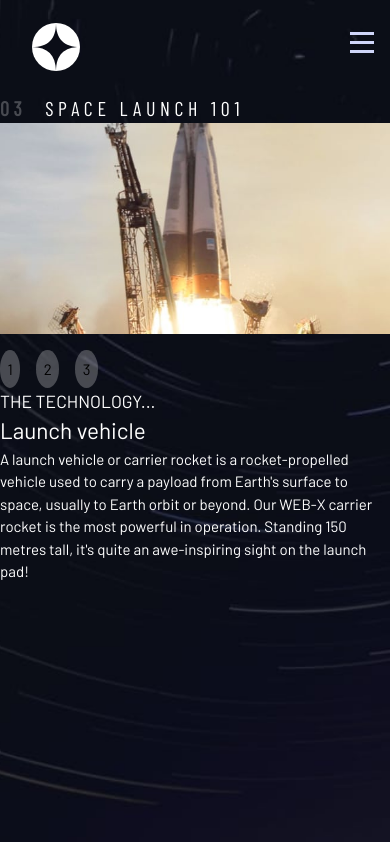
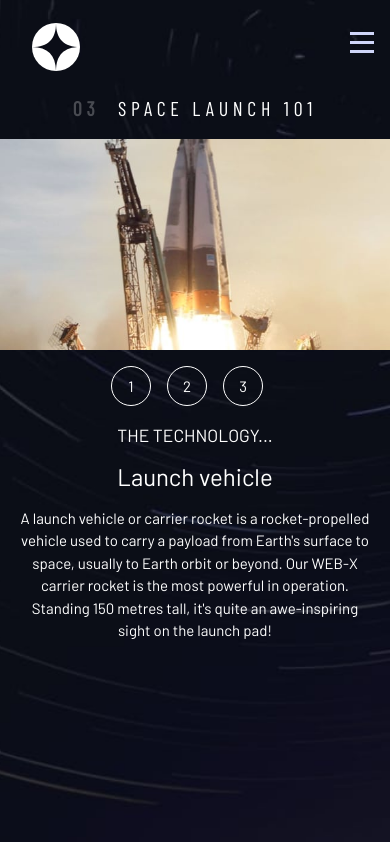
Before and after one commit to DavidofOrange/space-tourism-website, a React (Create React App) app: page /technology in a window 390 px wide. Built offline with nearby package versions, Linux system fonts and the light colour scheme; a web font is replaced by a local one.

Commit message:
Completed mobile and tablet technology page

```diff
--- a/src/components/Crew.jsx
+++ b/src/components/Crew.jsx
@@ -20,7 +20,7 @@ export default function Crew() {
 
             <div className="crew-image flow" data={index}></div>
 
-            <div className="dot-indicators flex flow">
+            <div className="dot-indicators flex">
               {crew.map((person, index) => (
                 <button className=""
                   key={index} onClick={() =>
--- a/src/components/Technology.jsx
+++ b/src/components/Technology.jsx
@@ -12,21 +12,23 @@ export default function Technology() {
             <Nav />
             <main className="grid-container--tech">
               <h1 className="numbered-title"><span>03</span> SPACE LAUNCH 101</h1>
-              <div className="tech-image" data={index}></div>
-              <div className="dot-indicators flex flow">
+              <div className="tech-image flow" data={index}></div>
+              <div className="flow">
                 {technology.map((person, index) => (
-                  <button
+                  <button className="tech-btns"
                     key={index} onClick={() =>
                       setIndex(index)}>{index+1}
                   </button>
                 ))}
               </div>
+              <div className="tech-info flow">
+                <h3>THE TECHNOLOGY...</h3>
+                <h2 className="fs-700 flow">{name}</h2>
+                <p className="flow">{description}</p>
+              </div>
+            </main>
 
-              <h3>THE TECHNOLOGY...</h3>
-              <h2>{name}</h2>
-              <p>{description}</p>
 
-            </main>
           </section>
         </>
     )
--- a/src/index.css
+++ b/src/index.css
@@ -474,7 +474,52 @@ select {
     grid-area: content;
 }
 
+/* technology */
 
+.grid-container--tech {
+    text-align: center;
+    display: grid;
+    place-items: center;
+    grid-template-areas:
+    'title'
+    'image'
+    'tabs'
+    'content';
+}
+
+.grid-container--tech > .numbered-title {
+    grid-area: title;
+}
+
+.tech-image {
+    grid-area: image;
+    margin-inline: 0;
+    padding-inline: 0;
+}
+
+.dot-indicators {
+    grid-area: tabs;
+}
+
+.tech-btns {
+    margin-right: 1rem;
+    color: white;
+    border-radius: 100%;
+    width: 2.5rem;
+    height: 2.5rem;
+    background-color: var(--clr-dark);
+    border: 1px white solid;
+}
+
+.tech-btns:hover {
+    color: black;
+    background-color: white;
+}
+
+.tech-info {
+    grid-area: content;
+    padding-inline: 1rem;
+}
 
 @media (min-width: 700px) {
     .numbered-title {
@@ -510,6 +555,10 @@ select {
         align-self: end;
         margin: 0;
         border: none;
+    }
+    /* technology */
+    .tech-info {
+        max-width: 52ch;
     }
 
 }
@@ -583,23 +632,23 @@ select {
 /* crew images */
 .crew-image[data='0'] {
     background: url('./components/assets/crew/image-douglas-hurley.png') no-repeat center/cover;
-    width: 17rem;
-    height: 23rem;
+    width: 8.5rem;
+    height: 12rem;
 }
 .crew-image[data='1'] {
     background: url('./components/assets/crew/image-mark-shuttleworth.png') no-repeat center/cover;
-    width: 15.6rem;
-    height: 23rem;
+    width: 8.1rem;
+    height: 12rem;
 }
 .crew-image[data='2'] {
     background: url('./components/assets/crew/image-victor-glover.png') no-repeat center/cover;
-    width: 19.5rem;
-    height: 23rem;
+    width: 10.2rem;
+    height: 12rem;
 }
 .crew-image[data='3'] {
     background: url('./components/assets/crew/image-anousheh-ansari.png') no-repeat center/cover;
-    width: 22rem;
-    height: 23rem;
+    width: 11.4rem;
+    height: 12rem;
 }
 
 /* technology images */
```
